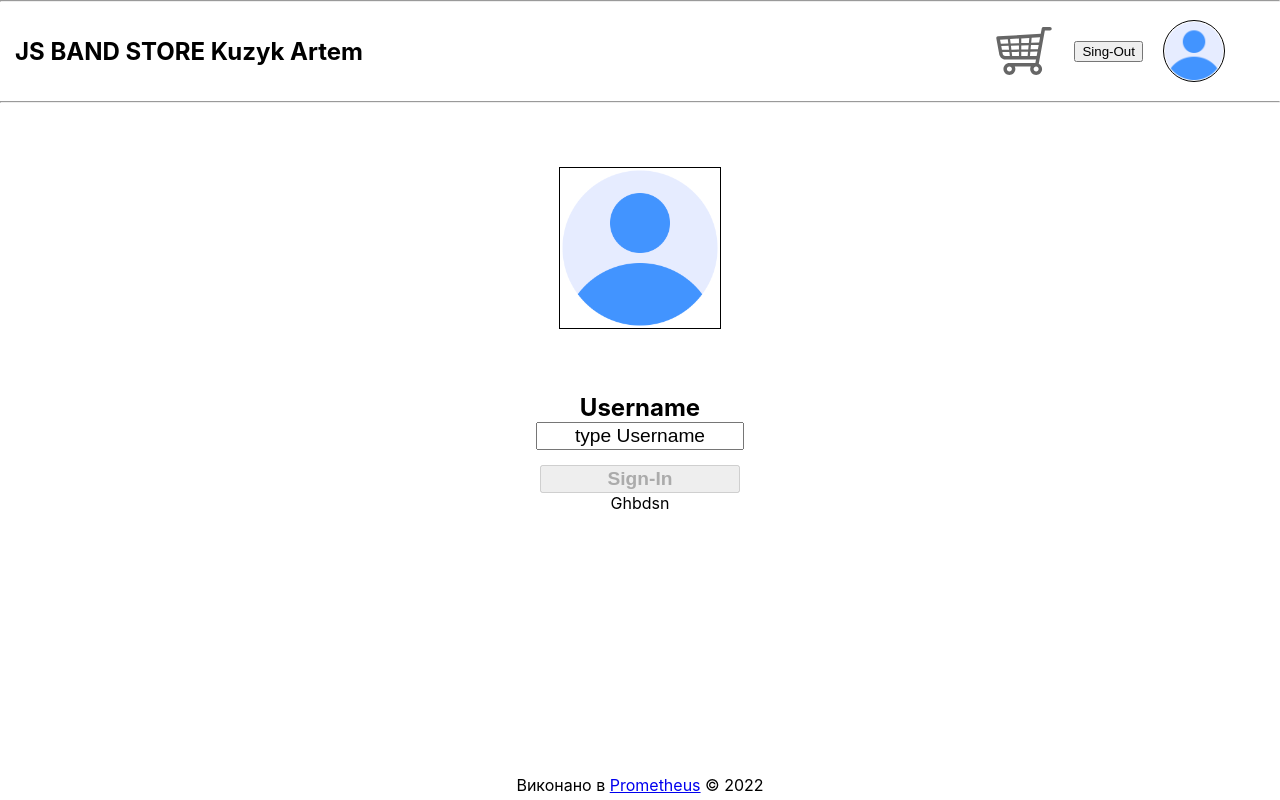
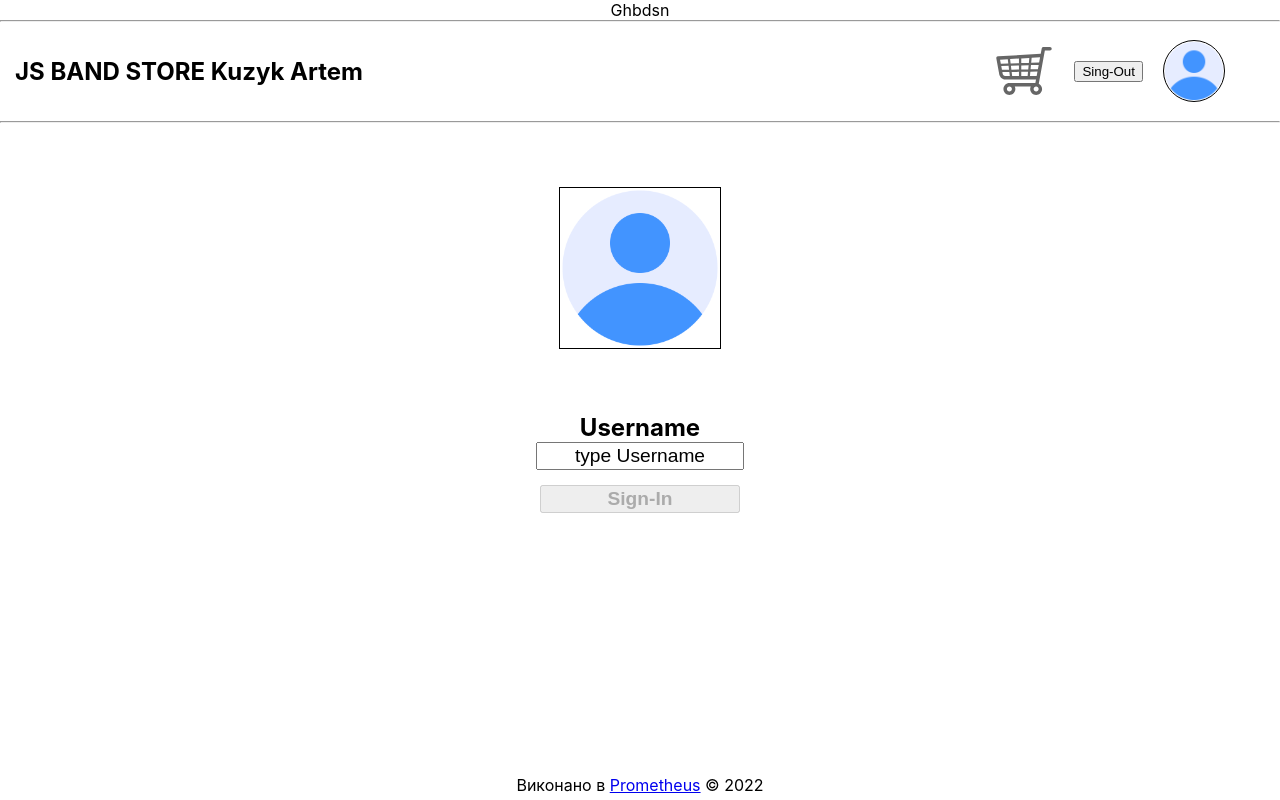
Before and after one commit to ArtemKuzyk/example-react-app, a React (Create React App) app: page / in a window 1280 px wide. Built offline with nearby package versions, Linux system fonts and the light colour scheme; no server answers.

Commit message:
test commit

```diff
--- a/src/App.js
+++ b/src/App.js
@@ -30,8 +30,8 @@ function App() {
       <CartProvider value={{bookCartChoice : bookCartChoice, setBookCartChoice : (i) => setBookCartChoice(i)}}>
       <SpecificBookProvider value={{specificBook : specificBook, setSpecificBook : (i) => setSpecificBook(i)}}>
         <div className="App">
+          <div className="Example"> Ghbdsn </div>
           <ShopRoutes />
-          <div className="Example"> Ghbdsn </div>
         </div>
       </SpecificBookProvider>
       </CartProvider>
```
